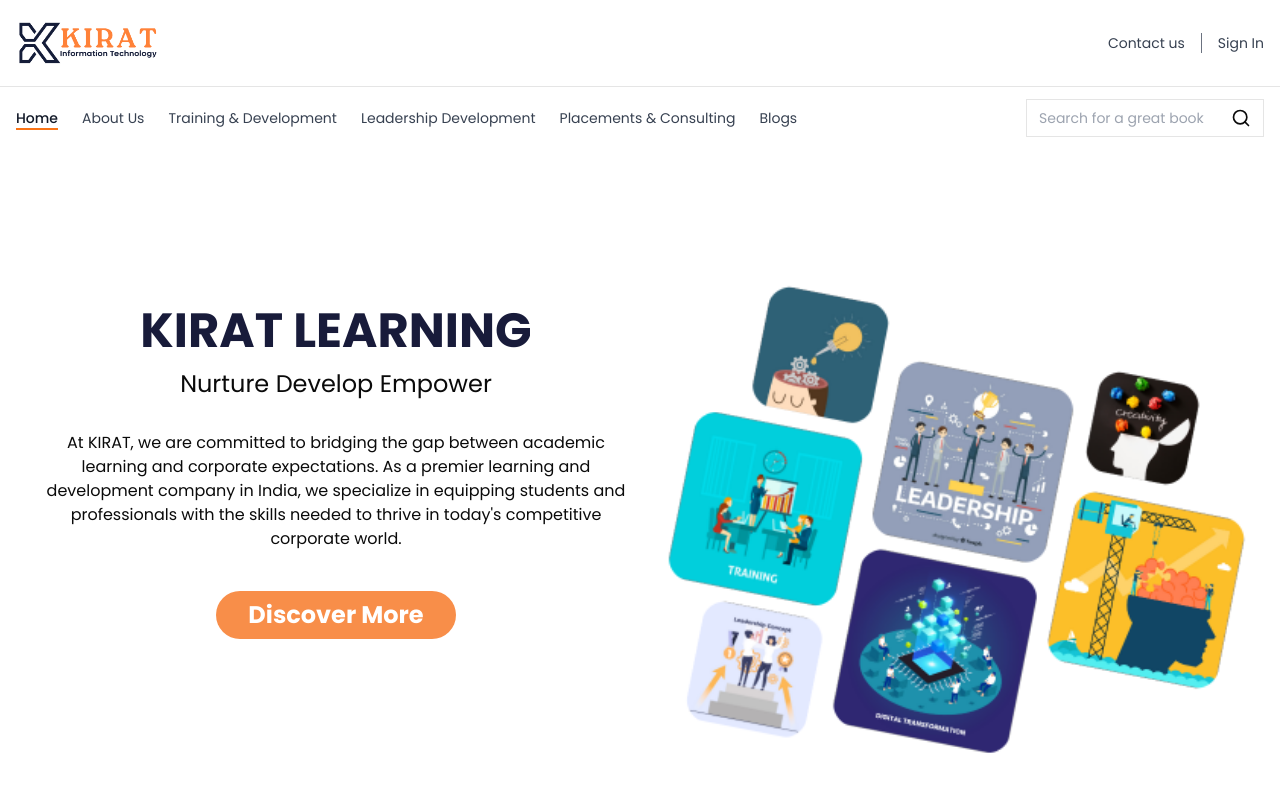
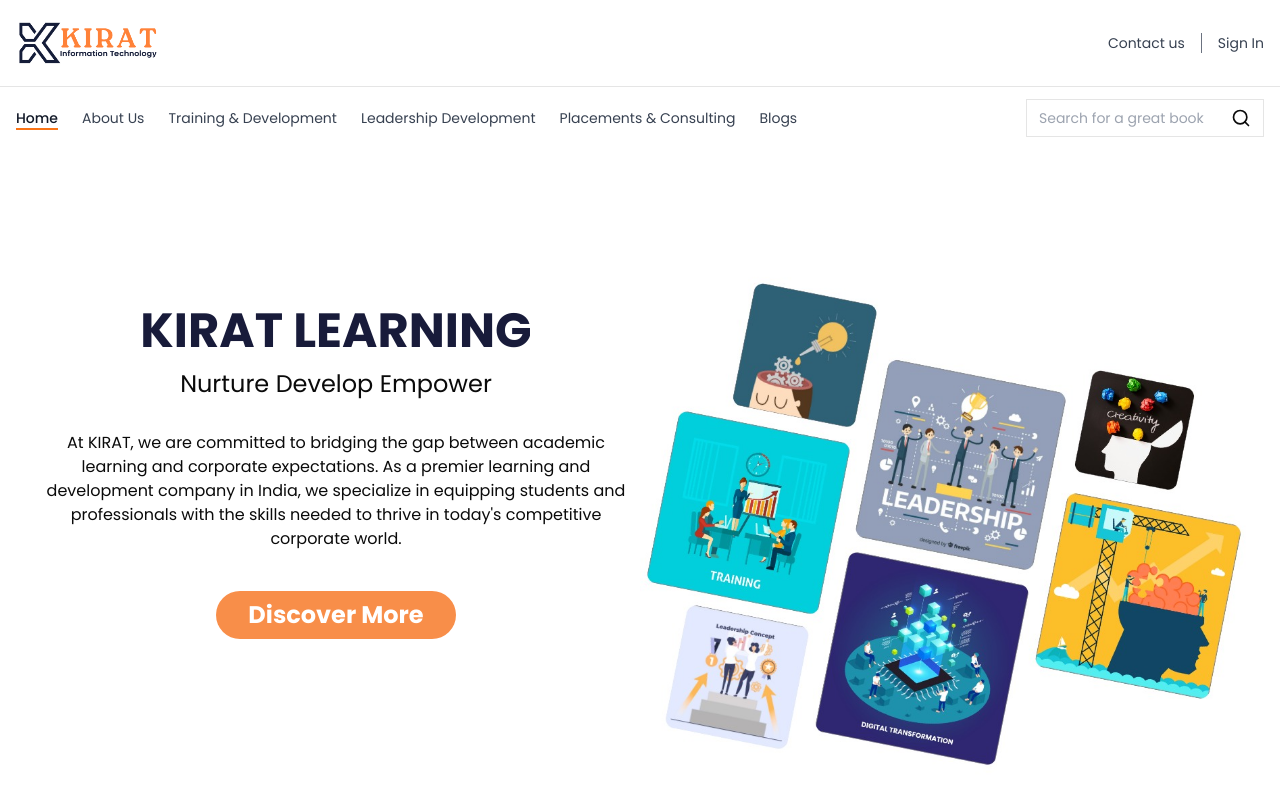
Before and after one commit to minivetsystem/kirat-learning, a Next.js app: page / in a window 1280 px wide. Shown: the top 800 px of the page. Built offline with nearby package versions, Linux system fonts and the light colour scheme.

Commit message:
translesion

```diff
--- a/src/app/page.js
+++ b/src/app/page.js
@@ -93,7 +93,7 @@
             <GenericBigButton url="/three-pillar-ecosystem" name="Discover More" />
           </div>
           <div className="md:w-1/2 flex justify-center">
-            <img src="/homebg.png" alt="no img" className="w-full h-full"/>
+            <img src="/homebg.jpeg" alt="no img" className="w-full h-full"/>
           </div>
         </div>
         <div className="flex mb-15 flex-col md:flex-row">
```
Also changed, not shown: public/homebg.jpeg (added).
